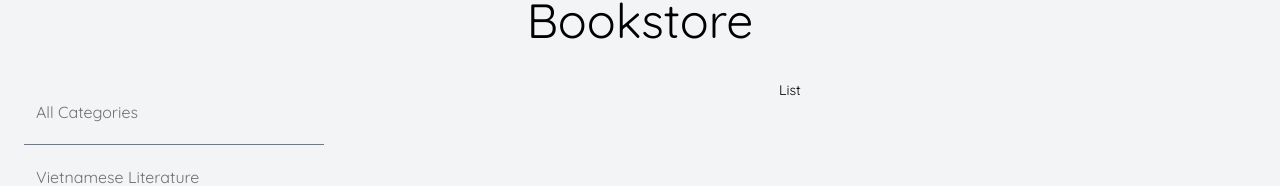
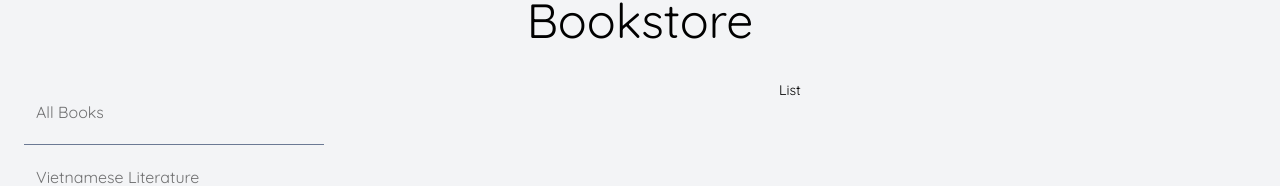
Before and after one commit to AtticusFinchIPH/atticus-literature, a React (Create React App) app in the folder frontend/: page /bookstore in a window 1280 px wide. Shown: the part 136-322 px from the top of the page. Built offline with nearby package versions, Linux system fonts and the light colour scheme.

Commit message:
Modify Catalogue title style

```diff
--- a/frontend/src/app/pages/Bookstore/Catalogue.js
+++ b/frontend/src/app/pages/Bookstore/Catalogue.js
@@ -16,31 +16,24 @@ const Catalogue = () => {
     return(
         <div className={classes.container}>
             <div className={classes.section}>
-                <div className={classes.title}>
-                    <IconButton className={classes.noBorderRadius}>
+                <IconButton className={classes.title}>
                     <Typography variant='body1'>
-                            <FormattedMessage id='all_categories' defaultMessage='All Categories' />
+                        <FormattedMessage id='all_books' defaultMessage='All Books' />
                     </Typography>
                 </IconButton>
             </div>
-            </div>
             <div className={classes.section}>
-                <div className={classes.title}>
-                    <IconButton className={classes.noBorderRadius}>
+                <IconButton className={classes.title}>
                     <Typography variant='body1'>
                         <FormattedMessage id='vi_literature' defaultMessage='Vietnamese Literature' />
                     </Typography>
                 </IconButton>
             </div>
-            </div>
             <div className={classes.section}>
-                <div className={classes.title}>
-                    <IconButton className={classes.noBorderRadius}>
+                <IconButton className={classes.title}>
                     <Typography variant='body1'>
                         <FormattedMessage id='asian_literature' defaultMessage='Asian Literature' />
                     </Typography>
-                    </IconButton>
-                    <IconButton>
                     {
                         asianOpen
                         ?
@@ -50,15 +43,11 @@ const Catalogue = () => {
                     }
                 </IconButton>
             </div>
-            </div>
             <div className={classes.section}>
-                <div className={classes.title}>
-                    <IconButton className={classes.noBorderRadius}>
+                <IconButton className={classes.title}>
                     <Typography variant='body1'>
                         <FormattedMessage id='western_literature' defaultMessage='Western Literature' />
                     </Typography>
-                    </IconButton>
-                    <IconButton>
                     {
                         westernOpen
                         ?
@@ -68,15 +57,11 @@ const Catalogue = () => {
                     }
                 </IconButton>
             </div>
-            </div>
             <div className={classes.section}>
-                <div className={classes.title}>
-                    <IconButton className={classes.noBorderRadius}>
+                <IconButton className={classes.title}>
                     <Typography variant='body1'>
                         <FormattedMessage id='genres' defaultMessage='Genres' />
                     </Typography>
-                    </IconButton>
-                    <IconButton>
                     {
                         genresOpen
                         ?
@@ -85,7 +70,6 @@ const Catalogue = () => {
                         <AddIcon />
                     }
                 </IconButton>
-                </div>
                 <div className={classes.subSection}>
                     {
                         // genres.map(genre => (
--- a/frontend/src/app/pages/Bookstore/Catalogue.styles.js
+++ b/frontend/src/app/pages/Bookstore/Catalogue.styles.js
@@ -1,9 +1,6 @@
 import { makeStyles } from '@material-ui/styles';
 
 const useStyle_Catalogue = makeStyles((theme) => ({
-    noBorderRadius: {
-        borderRadius: 0,
-    },
     container: {
         width: '100%',
     },
@@ -15,6 +12,8 @@ const useStyle_Catalogue = makeStyles((theme) => ({
     title: {
         display: 'flex',
         justifyContent: 'space-between',
+        borderRadius: 0,
+        width: '100%',
     },
 }));
 
--- a/frontend/src/locales/en.js
+++ b/frontend/src/locales/en.js
@@ -35,7 +35,7 @@ const en = defineMessages({
     Delivery within a maximum of 1 week across the territory of Vietnam.`,
     return_policy: `If you are not satisfied with a product you ordered from our store or if it is defective or damaged, you can return it to us within 3 days of the delivery date, and we will refund you or will replace the entire item.`,
 
-    all_categories: 'All Categories',
+    all_books: 'All Books',
     vi_literature: 'Vietnamese Literature',
     asian_literature: 'Asian Literature',
     western_literature: 'Western Literature',
--- a/frontend/src/locales/vi.js
+++ b/frontend/src/locales/vi.js
@@ -35,7 +35,7 @@ const vi = defineMessages({
     Giao hàng trong vòng tối đa 1 tuần trên toàn lãnh thổ Việt Nam.`,
     return_policy: `Nếu bạn không hài lòng với sản phẩm bạn đặt từ Atticus Literature hoặc nếu sản phẩm bị lỗi hoặc bị hư hỏng, bạn có thể trả lại cho chúng tôi trong vòng 30 ngày kể từ ngày giao hàng và chúng tôi sẽ hoàn lại tiền cho bạn hoặc sẽ thay thế toàn bộ mặt hàng.`,
 
-    all_categories: 'Tất cả sách',
+    all_books: 'Tất cả sách',
     vi_literature: 'Văn học Việt Nam',
     asian_literature: 'Văn học Châu Á',
     western_literature: 'Văn học Phương Tây',
```
Lines whose indentation alone changed are shown as unchanged.
